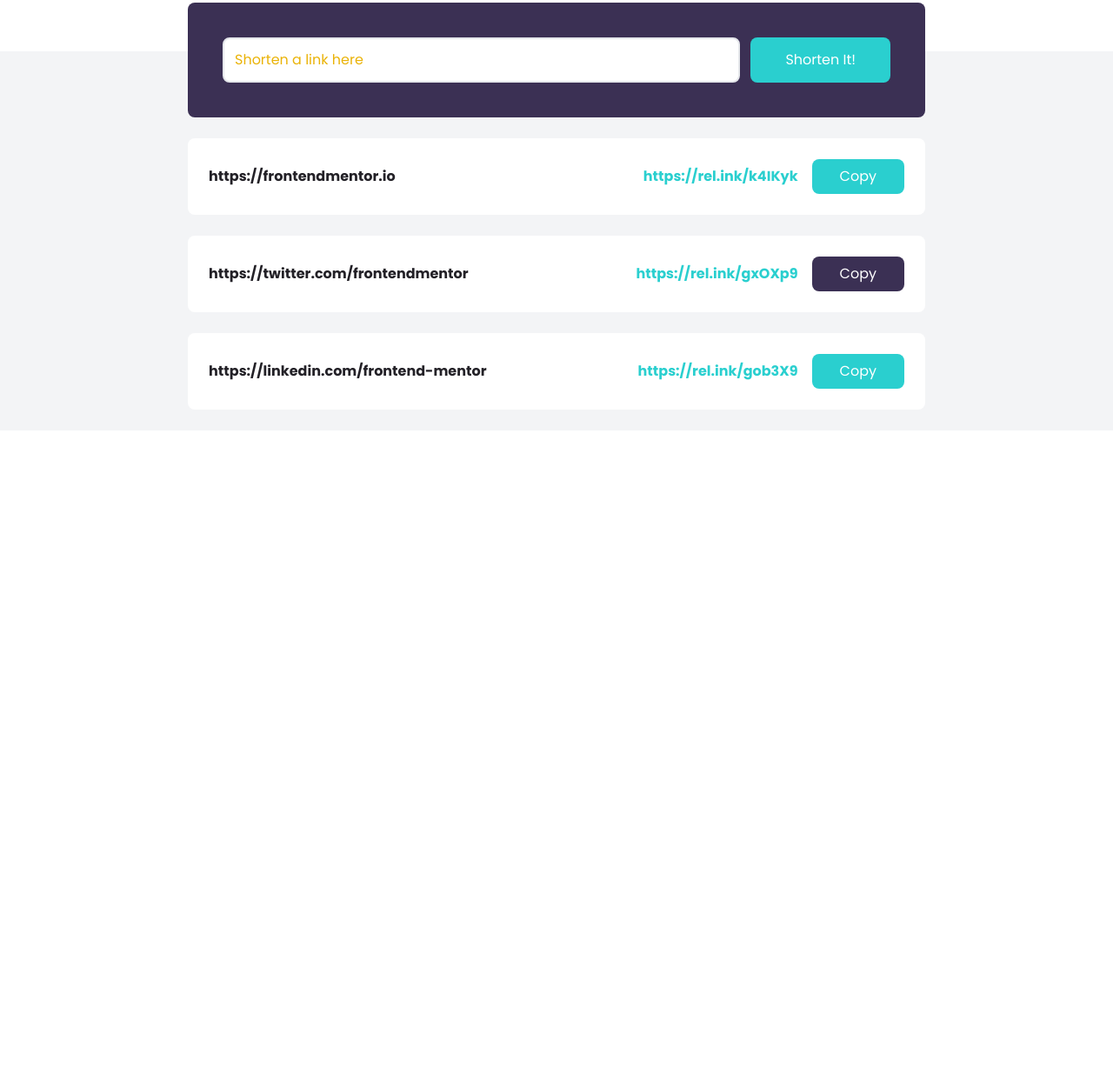
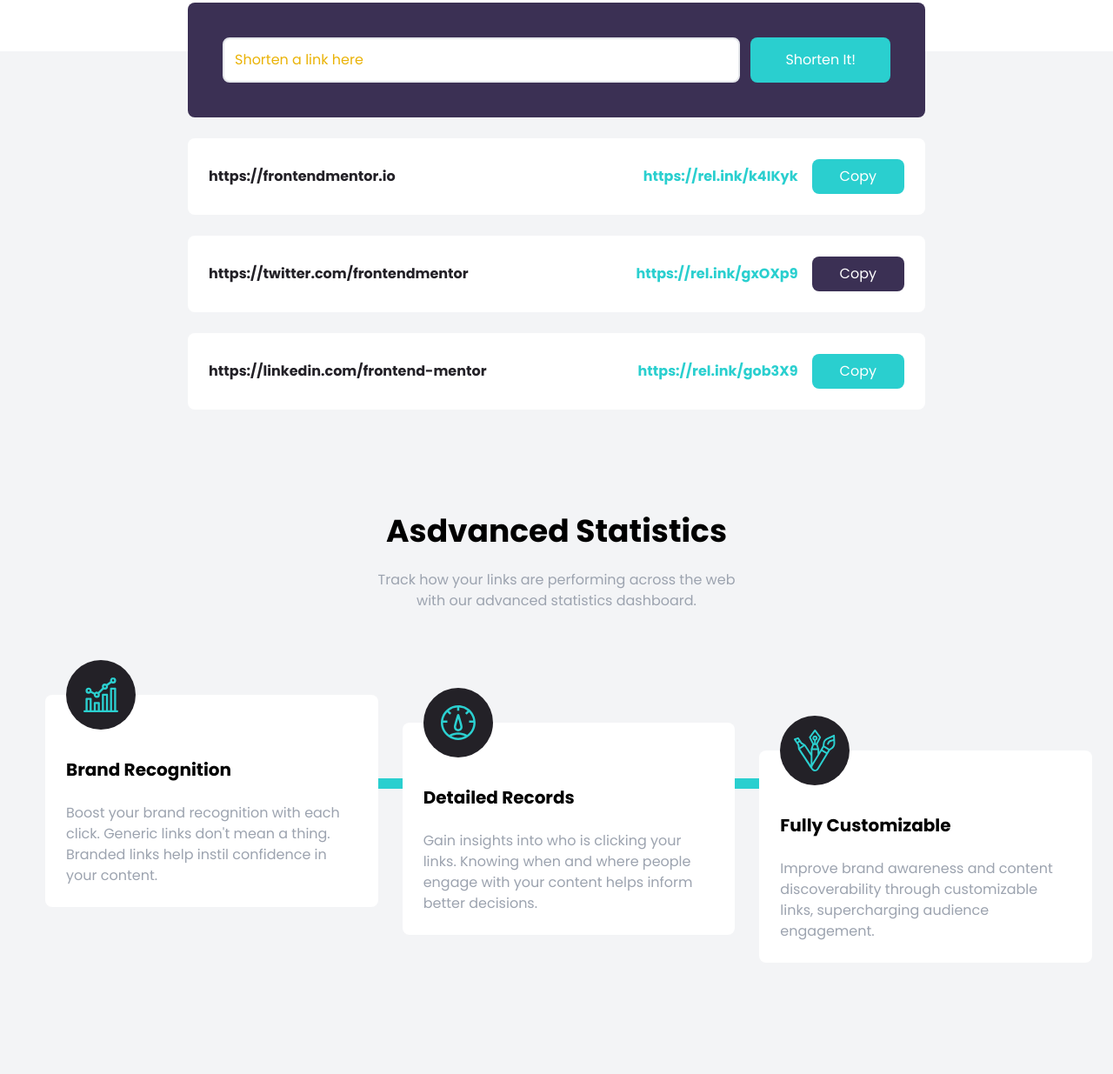
Before and after one commit to pettik/FrontendMentor--URL-shortly-tailwind-css, a website: page index.html in a window 1280 px wide. Shown: the part 685-1920 px from the top of the page at 87% size. Before the commit the page ends 1180 px from the top, so only its background shows below. Drawn offline with Linux system fonts and the light colour scheme.

Commit message:
next section

```diff
--- a/index.html
+++ b/index.html
@@ -185,5 +185,108 @@
         </div>
       </div>
     </section>
+
+    <!-- Stats section -->
+    <section id="stats" class="py-24 bg-gray-100">
+      <div class="container mx-auto px-3">
+        <h2 class="text-4xl mb-6 font-bold text-center">
+          Asdvanced Statistics
+        </h2>
+        <p class="max-w-xs mx-auto text-center text-gray-400 md:max-w-md">
+          Track how your links are performing across the web with our advanced
+          statistics dashboard.
+        </p>
+      </div>
+    </section>
+
+    <!-- Feature Box Section -->
+    <section id="features" class="pb-32 bg-gray-100">
+      <div
+        class="relative container flex flex-col items-start px-6 mx-auto md:flex-row md:space-x-7"
+      >
+        <!-- Horizontal Line -->
+        <div
+          class="hidden absolute top-24 w-10/12 left-16 h-3 bg-cyan md:block"
+        ></div>
+
+        <!-- Vertical Line -->
+        <div class="absolute w-2 left-1/2 h-full -ml-1 bg-cyan md:hidden"></div>
+
+        <!-- Box 1 -->
+        <div
+          class="relative flex flex-col p-6 space-y-6 bg-white rounded-lg md:w-1/3"
+        >
+          <!-- Image Posititoning -->
+          <div class="absolute -ml-10 left-1/2 -top-10 md:left-16">
+            <!-- Image Container for background & Center -->
+            <div
+              class="flex items-center justify-center w-20 h-20 p-4 rounded-full bg-veryDarkViolet"
+            >
+              <img src="./images/icon-brand-recognition.svg" alt="icon" />
+            </div>
+          </div>
+
+          <h5
+            class="pt-6 text-xl font-bold text-center capitalize md:text-left"
+          >
+            Brand Recognition
+          </h5>
+          <p class="text-center text-gray-400 md:text-left">
+            Boost your brand recognition with each click. Generic links don't
+            mean a thing. Branded links help instil confidence in your content.
+          </p>
+        </div>
+
+        <!-- Box 2 -->
+        <div
+          class="relative flex flex-col mt-24 p-6 space-y-6 bg-white rounded-lg md:w-1/3 md:mt-8"
+        >
+          <!-- Image Posititoning -->
+          <div class="absolute -ml-10 left-1/2 -top-10 md:left-16">
+            <!-- Image Container for background & Center -->
+            <div
+              class="flex items-center justify-center w-20 h-20 p-4 rounded-full bg-veryDarkViolet"
+            >
+              <img src="./images/icon-detailed-records.svg" alt="icon" />
+            </div>
+          </div>
+
+          <h5
+            class="pt-6 text-xl font-bold text-center capitalize md:text-left"
+          >
+            Detailed Records
+          </h5>
+          <p class="text-center text-gray-400 md:text-left">
+            Gain insights into who is clicking your links. Knowing when and
+            where people engage with your content helps inform better decisions.
+          </p>
+        </div>
+
+        <!-- Box 3 -->
+        <div
+          class="relative flex flex-col mt-24 p-6 space-y-6 bg-white rounded-lg md:w-1/3 md:mt-16"
+        >
+          <!-- Image Posititoning -->
+          <div class="absolute -ml-10 left-1/2 -top-10 md:left-16">
+            <!-- Image Container for background & Center -->
+            <div
+              class="flex items-center justify-center w-20 h-20 p-4 rounded-full bg-veryDarkViolet"
+            >
+              <img src="./images/icon-fully-customizable.svg" alt="icon" />
+            </div>
+          </div>
+
+          <h5
+            class="pt-6 text-xl font-bold text-center capitalize md:text-left"
+          >
+            Fully Customizable
+          </h5>
+          <p class="text-center text-gray-400 md:text-left">
+            Improve brand awareness and content discoverability through
+            customizable links, supercharging audience engagement.
+          </p>
+        </div>
+      </div>
+    </section>
   </body>
 </html>
```
Also changed, not shown: css/style.css.
